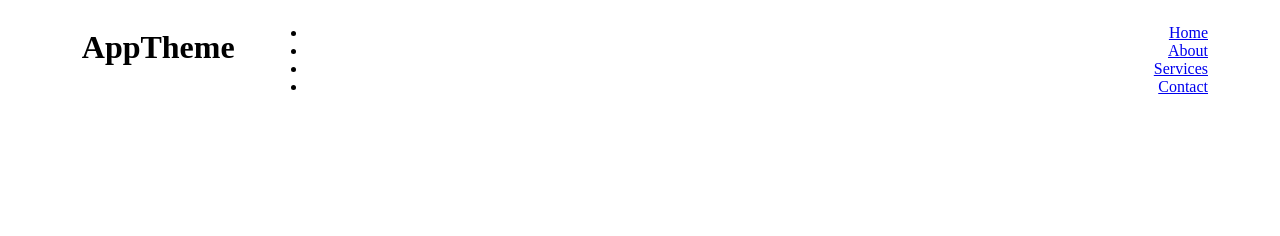
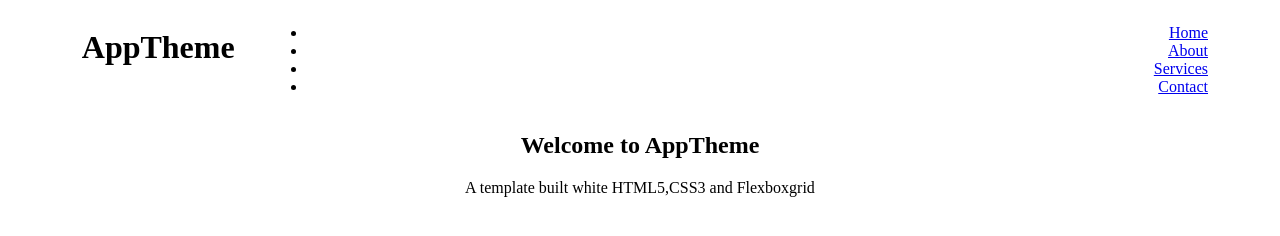
Before and after one commit to Ivan5/apptheme, a plain HTML site: page index.html in a window 1280 px wide. Drawn offline with Linux system fonts and the light colour scheme.

Commit message:
Add showcase markup

```diff
--- a/index.html
+++ b/index.html
@@ -12,7 +12,7 @@
       <div class="container">
         <div class="row end-sm end-md end-lg">
           <div class="col-xs-12 col-sm-2 col-md-2 col-lg-2">
-            <h1>AppTheme</h1>
+            <h1><span class="primary-text">App</span>Theme</h1>
           </div>
           <div class="col-xs-12 col-sm-10 col-md-10 col-lg-10">
             <nav id="navbar">
@@ -27,6 +27,17 @@
         </div>
       </div>
     </header>
+    <!--Showcase-->
+    <section id="showcase">
+      <div class="container">
+        <div class="row center-xs center-sm center-md center-lg middle-xs middle-sm middle-md middle-lg">
+          <div class="col-xs-12 col-sm-12 col-md-12 col-lg-12">
+            <h1>Welcome to <span class="primary-text">App</span>Theme</h1>
+            <p>A template built white HTML5,CSS3 and Flexboxgrid</p>
+          </div>
+        </div>
+      </div>
+    </section>
 
   </body>
 </html>
```
